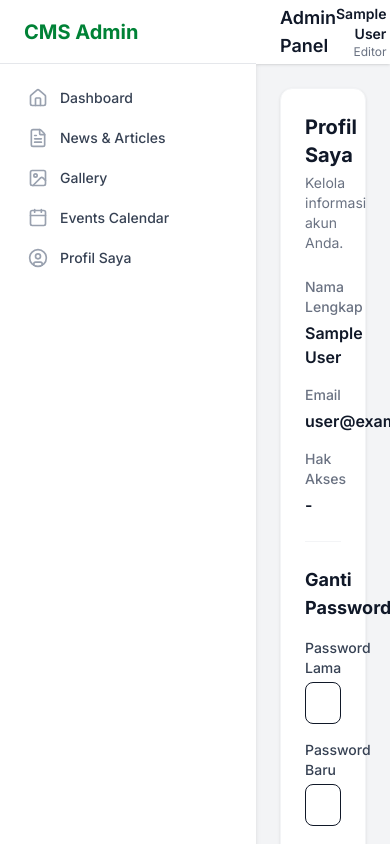
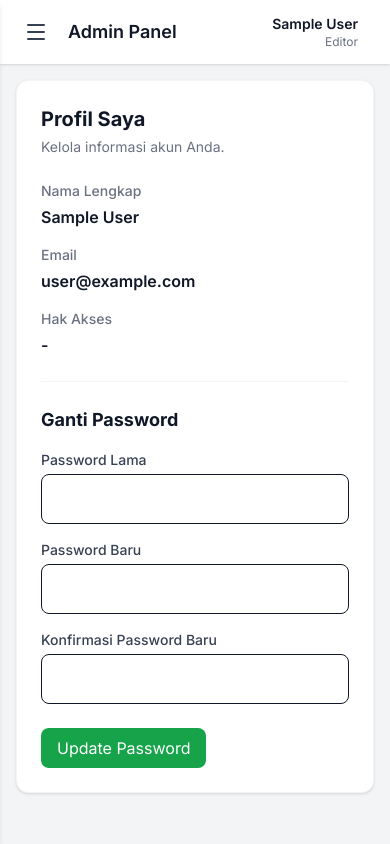
Before and after one commit to nvrtrvst/yys-landingpage, a Next.js app: page /scp/profile in a window 390 px wide. Shown: the top 844 px of the page. Built offline with nearby package versions, Linux system fonts and the light colour scheme; no server answers; the database is empty; sample sign-in values are in the browser's storage; a web font is replaced by a local one.

Commit message:
fix(scp): mobile responsif sidebar slide-over, tabel overflow, input touch target

```diff
--- /dev/null
+++ b/src/app/scp/(dashboard)/SidebarLayout.tsx
@@ -0,0 +1,78 @@
+"use client";
+
+import { useState } from "react";
+import Link from "next/link";
+import { Home, SettingsIcon, Users, Image as ImageIcon, MessageSquare, Calendar, FileText, LogOut, UserCog, UserCircle, Database, Menu, X } from "lucide-react";
+import { SignOutButton } from "./SignOutButton";
+
+export function SidebarLayout({
+  children,
+  navItems,
+  userName,
+  userRole,
+}: {
+  children: React.ReactNode;
+  navItems: { name: string; href: string; icon: any }[];
+  userName?: string | null;
+  userRole: string;
+}) {
+  const [sidebarOpen, setSidebarOpen] = useState(false);
+
+  return (
+    <div className="min-h-screen bg-gray-100 flex">
+      {/* Overlay mobile */}
+      {sidebarOpen && (
+        <div className="fixed inset-0 bg-black/50 z-40 md:hidden" onClick={() => setSidebarOpen(false)} />
+      )}
+
+      {/* Sidebar */}
+      <aside className={`fixed inset-y-0 left-0 z-50 w-64 bg-white shadow-md flex flex-col transform transition-transform duration-200 ease-in-out ${
+        sidebarOpen ? "translate-x-0" : "-translate-x-full"
+      } md:translate-x-0 md:static md:flex-shrink-0`}>
+        <div className="h-16 flex items-center justify-between px-6 border-b border-gray-200">
+          <span className="text-xl font-bold text-green-700">CMS Admin</span>
+          <button className="md:hidden p-1 rounded-md text-gray-500 hover:bg-gray-100" onClick={() => setSidebarOpen(false)} aria-label="Tutup sidebar">
+            <X className="h-5 w-5" />
+          </button>
+        </div>
+        <nav className="flex-1 px-4 py-4 space-y-1 overflow-y-auto">
+          {navItems.map((item) => (
+            <Link
+              key={item.name}
+              href={item.href}
+              onClick={() => setSidebarOpen(false)}
+              className="flex items-center px-3 py-2 text-sm font-medium text-gray-700 rounded-md hover:bg-gray-50 hover:text-green-600"
+            >
+              <item.icon className="mr-3 h-5 w-5 flex-shrink-0 text-gray-400" aria-hidden="true" />
+              {item.name}
+            </Link>
+          ))}
+        </nav>
+        <div className="p-4 border-t border-gray-200">
+          <SignOutButton />
+        </div>
+      </aside>
+
+      {/* Main content */}
+      <main className="flex-1 flex flex-col min-w-0 overflow-hidden">
+        <header className="h-16 bg-white shadow-sm flex items-center justify-between px-4 md:px-6 flex-shrink-0">
+          <div className="flex items-center gap-3">
+            <button className="md:hidden p-2 rounded-md text-gray-700 hover:bg-gray-100" onClick={() => setSidebarOpen(true)} aria-label="Buka sidebar">
+              <Menu className="h-6 w-6" />
+            </button>
+            <h1 className="text-lg font-semibold text-gray-900">Admin Panel</h1>
+          </div>
+          <div className="flex items-center">
+            <div className="text-right mr-4">
+              <div className="text-sm font-semibold text-gray-900">{userName}</div>
+              <div className="text-xs text-gray-500 capitalize">{userRole}</div>
+            </div>
+          </div>
+        </header>
+        <div className="flex-1 overflow-y-auto p-4 md:p-6">
+          {children}
+        </div>
+      </main>
+    </div>
+  );
+}
--- a/src/app/scp/(dashboard)/layout.tsx
+++ b/src/app/scp/(dashboard)/layout.tsx
@@ -2,9 +2,8 @@ import { Toaster } from "sonner";
 import { getServerSession } from "next-auth/next";
 import { authOptions } from "@/lib/auth";
 import { redirect } from "next/navigation";
-import Link from "next/link";
-import { Home, SettingsIcon, Users, Image as ImageIcon, MessageSquare, Calendar, FileText, LogOut, UserCog, UserCircle, Database } from "lucide-react";
-import { SignOutButton } from "./SignOutButton";
+import { Home, SettingsIcon, Users, Image as ImageIcon, MessageSquare, Calendar, FileText, UserCog, UserCircle, Database } from "lucide-react";
+import { SidebarLayout } from "./SidebarLayout";
 
 export default async function AdminLayout({
   children,
@@ -18,63 +17,29 @@ export default async function AdminLayout({
   }
 
   const navItems = [
-    { name: "Dashboard", href: "/scp", icon: Home, roles: ["superadmin", "admin", "editor"] },
-    { name: "Units & Programs", href: "/scp/units", icon: Users, roles: ["superadmin", "admin"] },
-    { name: "News & Articles", href: "/scp/news", icon: FileText, roles: ["superadmin", "admin", "editor"] },
-    { name: "Gallery", href: "/scp/gallery", icon: ImageIcon, roles: ["superadmin", "admin", "editor"] },
-    { name: "Testimonials & FAQ", href: "/scp/testimonials", icon: MessageSquare, roles: ["superadmin", "admin"] },
-    { name: "Events Calendar", href: "/scp/events", icon: Calendar, roles: ["superadmin", "admin", "editor"] },
-    { name: "PPDB Data", href: "/scp/ppdb", icon: Users, roles: ["superadmin", "admin"] },
-    { name: "Pengaturan PPDB", href: "/scp/ppdb/settings", icon: SettingsIcon, roles: ["superadmin", "admin"] },
-    { name: "Manajemen Pengguna", href: "/scp/users", icon: UserCog, roles: ["superadmin", "admin"] },
-    { name: "Backup Database", href: "/scp/backup", icon: Database, roles: ["superadmin", "admin"] },
-    { name: "Profil Saya", href: "/scp/profile", icon: UserCircle, roles: ["superadmin", "admin", "editor"] },
-    { name: "Settings", href: "/scp/settings", icon: SettingsIcon, roles: ["superadmin", "admin"] },
+    { name: "Dashboard", href: "/scp", icon: Home, roles: ["superadmin", "admin", "editor"] as const },
+    { name: "Units & Programs", href: "/scp/units", icon: Users, roles: ["superadmin", "admin"] as const },
+    { name: "News & Articles", href: "/scp/news", icon: FileText, roles: ["superadmin", "admin", "editor"] as const },
+    { name: "Gallery", href: "/scp/gallery", icon: ImageIcon, roles: ["superadmin", "admin", "editor"] as const },
+    { name: "Testimonials & FAQ", href: "/scp/testimonials", icon: MessageSquare, roles: ["superadmin", "admin"] as const },
+    { name: "Events Calendar", href: "/scp/events", icon: Calendar, roles: ["superadmin", "admin", "editor"] as const },
+    { name: "PPDB Data", href: "/scp/ppdb", icon: Users, roles: ["superadmin", "admin"] as const },
+    { name: "Pengaturan PPDB", href: "/scp/ppdb/settings", icon: SettingsIcon, roles: ["superadmin", "admin"] as const },
+    { name: "Manajemen Pengguna", href: "/scp/users", icon: UserCog, roles: ["superadmin", "admin"] as const },
+    { name: "Backup Database", href: "/scp/backup", icon: Database, roles: ["superadmin", "admin"] as const },
+    { name: "Profil Saya", href: "/scp/profile", icon: UserCircle, roles: ["superadmin", "admin", "editor"] as const },
+    { name: "Settings", href: "/scp/settings", icon: SettingsIcon, roles: ["superadmin", "admin"] as const },
   ];
 
   const userRole = session.user.role || "editor";
-  const filteredNavItems = navItems.filter(item => item.roles.includes(userRole));
+  const filteredNavItems = navItems.filter(item => item.roles.includes(userRole as any));
 
   return (
-    <div className="min-h-screen bg-gray-100 flex">
-      {/* Sidebar */}
-      <aside className="w-64 bg-white shadow-md flex-shrink-0 flex flex-col">
-        <div className="h-16 flex items-center px-6 border-b border-gray-200">
-          <span className="text-xl font-bold text-green-700">CMS Admin</span>
-        </div>
-        <nav className="flex-1 px-4 py-4 space-y-1 overflow-y-auto">
-          {filteredNavItems.map((item) => (
-            <Link
-              key={item.name}
-              href={item.href}
-              className="flex items-center px-3 py-2 text-sm font-medium text-gray-700 rounded-md hover:bg-gray-50 hover:text-green-600"
-            >
-              <item.icon className="mr-3 h-5 w-5 flex-shrink-0 text-gray-400" aria-hidden="true" />
-              {item.name}
-            </Link>
-          ))}
-        </nav>
-        <div className="p-4 border-t border-gray-200">
-          <SignOutButton />
-        </div>
-      </aside>
-
-      {/* Main content */}
-      <main className="flex-1 flex flex-col min-w-0 overflow-hidden">
-        <header className="h-16 bg-white shadow-sm flex items-center justify-between px-6 flex-shrink-0">
-          <h1 className="text-lg font-semibold text-gray-900">Admin Panel</h1>
-          <div className="flex items-center">
-            <div className="text-right mr-4">
-               <div className="text-sm font-semibold text-gray-900">{session.user?.name}</div>
-               <div className="text-xs text-gray-500 capitalize">{userRole}</div>
-            </div>
-          </div>
-        </header>
-        <div className="flex-1 overflow-y-auto p-6">
-          <Toaster position="top-right" richColors />
-          {children}
-        </div>
-      </main>
-    </div>
+    <>
+      <Toaster position="top-right" richColors />
+      <SidebarLayout navItems={filteredNavItems} userName={session.user?.name} userRole={userRole}>
+        {children}
+      </SidebarLayout>
+    </>
   );
 }
--- a/src/app/scp/(dashboard)/news/NewsClient.tsx
+++ b/src/app/scp/(dashboard)/news/NewsClient.tsx
@@ -156,8 +156,8 @@ export function NewsClient() {
   return (
     <div>
       <div className="bg-white p-4 rounded-xl shadow-sm border border-gray-200 mb-6 flex flex-wrap gap-4 items-end justify-between">
-        <div className="flex gap-4 flex-1">
-          <div className="w-64">
+        <div className="flex flex-col md:flex-row gap-4 flex-1">
+          <div className="w-full md:w-64">
             <label className="block text-sm font-medium text-gray-700 mb-1">Cari Judul</label>
             <input
               type="text"
@@ -167,7 +167,7 @@ export function NewsClient() {
               className="w-full border rounded p-2 focus:ring-2 focus:ring-green-500"
             />
           </div>
-          <div className="w-48">
+          <div className="w-full md:w-48">
             <label className="block text-sm font-medium text-gray-700 mb-1">Filter Status</label>
             <select value={filterStatus} onChange={(e) => setFilterStatus(e.target.value)} className="w-full border rounded p-2 focus:ring-2 focus:ring-green-500">
               <option value="">Semua Status</option>
--- a/src/app/scp/(dashboard)/ppdb/settings/PPDBSettingsForm.tsx
+++ b/src/app/scp/(dashboard)/ppdb/settings/PPDBSettingsForm.tsx
@@ -134,7 +134,7 @@ export function PPDBSettingsForm({ initialConfig }: { initialConfig: PPDBConfig
                       type="text"
                       value={item.activity}
                       onChange={(e) => handleScheduleChange(index, "activity", e.target.value)}
-                      className="w-full border-gray-300 rounded px-2 py-1 focus:ring-1 focus:ring-primary-500"
+                      className="w-full border-gray-300 rounded px-3 py-2 md:px-2 md:py-1 text-[16px] md:text-sm focus:ring-1 focus:ring-primary-500"
                       placeholder="Nama Kegiatan..."
                     />
                   </td>
@@ -143,7 +143,7 @@ export function PPDBSettingsForm({ initialConfig }: { initialConfig: PPDBConfig
                       type="text"
                       value={item.wave1}
                       onChange={(e) => handleScheduleChange(index, "wave1", e.target.value)}
-                      className="w-full border-gray-300 rounded px-2 py-1 focus:ring-1 focus:ring-primary-500"
+                      className="w-full border-gray-300 rounded px-3 py-2 md:px-2 md:py-1 text-[16px] md:text-sm focus:ring-1 focus:ring-primary-500"
                       placeholder="Misal: 1 Maret - 24 April"
                     />
                   </td>
@@ -152,7 +152,7 @@ export function PPDBSettingsForm({ initialConfig }: { initialConfig: PPDBConfig
                       type="text"
                       value={item.wave2}
                       onChange={(e) => handleScheduleChange(index, "wave2", e.target.value)}
-                      className="w-full border-gray-300 rounded px-2 py-1 focus:ring-1 focus:ring-primary-500"
+                      className="w-full border-gray-300 rounded px-3 py-2 md:px-2 md:py-1 text-[16px] md:text-sm focus:ring-1 focus:ring-primary-500"
                       placeholder="Kosongkan jika tidak ada"
                     />
                   </td>
--- a/src/app/scp/(dashboard)/profile/page.tsx
+++ b/src/app/scp/(dashboard)/profile/page.tsx
@@ -80,7 +80,7 @@ export default function ProfilePage() {
               required
               value={formData.oldPassword}
               onChange={e => setFormData({...formData, oldPassword: e.target.value})}
-              className="w-full p-2 border rounded-lg focus:ring-primary-500 focus:border-primary-500"
+              className="w-full p-3 border rounded-lg focus:ring-primary-500 focus:border-primary-500"
             />
           </div>
           <div>
@@ -90,7 +90,7 @@ export default function ProfilePage() {
               required
               value={formData.newPassword}
               onChange={e => setFormData({...formData, newPassword: e.target.value})}
-              className="w-full p-2 border rounded-lg focus:ring-primary-500 focus:border-primary-500"
+              className="w-full p-3 border rounded-lg focus:ring-primary-500 focus:border-primary-500"
             />
           </div>
           <div>
@@ -100,7 +100,7 @@ export default function ProfilePage() {
               required
               value={formData.confirmPassword}
               onChange={e => setFormData({...formData, confirmPassword: e.target.value})}
-              className="w-full p-2 border rounded-lg focus:ring-primary-500 focus:border-primary-500"
+              className="w-full p-3 border rounded-lg focus:ring-primary-500 focus:border-primary-500"
             />
           </div>
           <div className="pt-2">
--- a/src/app/scp/(dashboard)/testimonials/TestimonialsFaqManager.tsx
+++ b/src/app/scp/(dashboard)/testimonials/TestimonialsFaqManager.tsx
@@ -185,7 +185,7 @@ export function TestimonialsFaqManager() {
                   <button type="submit" disabled={isSaving} className="w-full bg-green-600 text-white p-3 rounded font-bold hover:bg-green-700">Simpan Testimoni</button>
                 </form>
               ) : (
-                <div>
+                <div className="overflow-x-auto">
                   <button onClick={() => setEditingTesti({})} className="bg-green-600 text-white px-4 py-2 rounded mb-4">+ Tambah Testimoni</button>
                   <table className="w-full text-left border-collapse">
                     <thead>
@@ -246,7 +246,7 @@ export function TestimonialsFaqManager() {
                   <button type="submit" disabled={isSaving} className="w-full bg-green-600 text-white p-3 rounded font-bold hover:bg-green-700">Simpan FAQ</button>
                 </form>
               ) : (
-                <div>
+                <div className="overflow-x-auto">
                   <button onClick={() => setEditingFaq({})} className="bg-green-600 text-white px-4 py-2 rounded mb-4">+ Tambah FAQ</button>
                   <table className="w-full text-left border-collapse">
                     <thead>
```
Also changed, not shown: src/app/scp/(dashboard)/settings/SettingsForm.tsx (+17 -17 lines).
